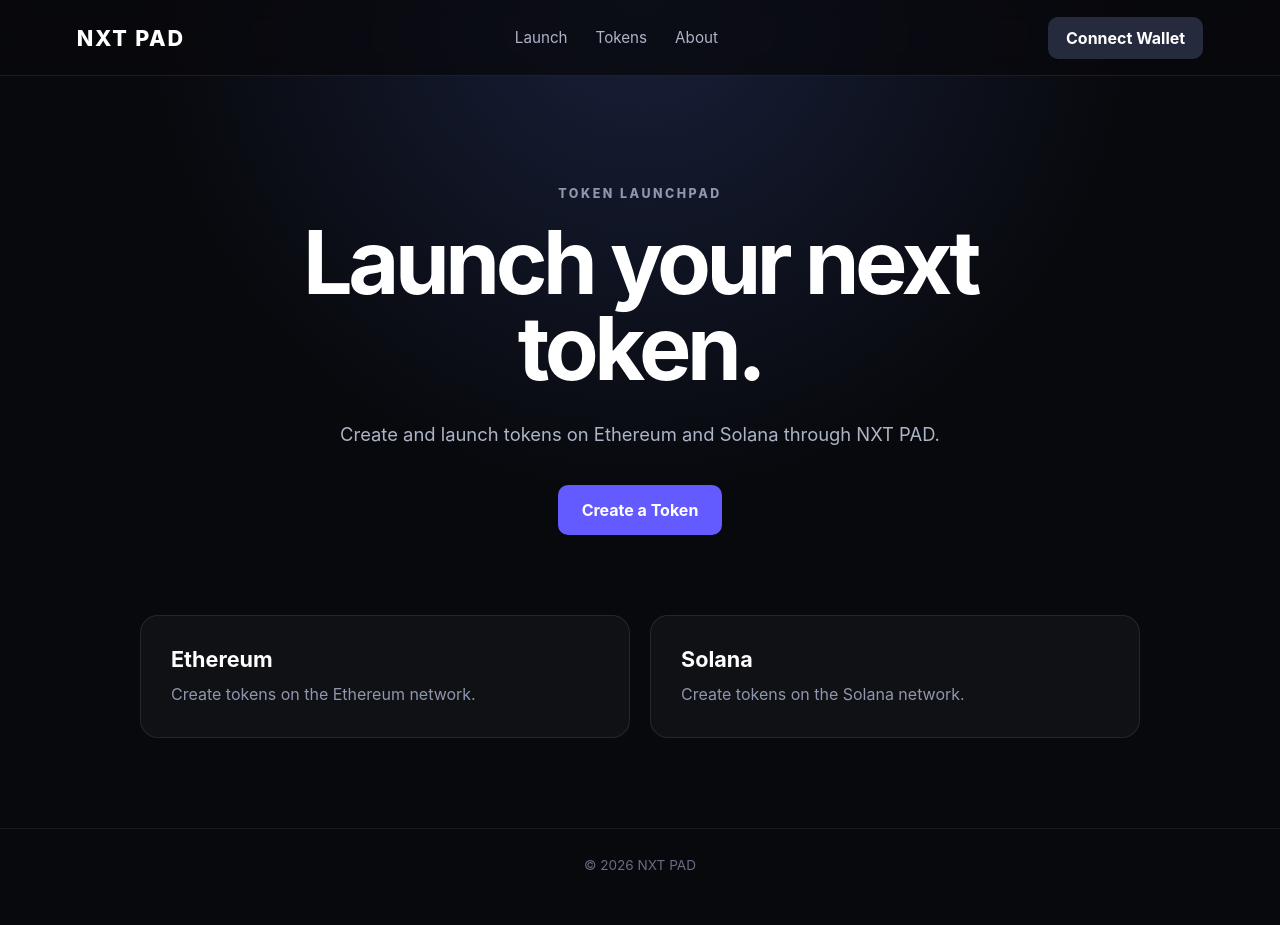
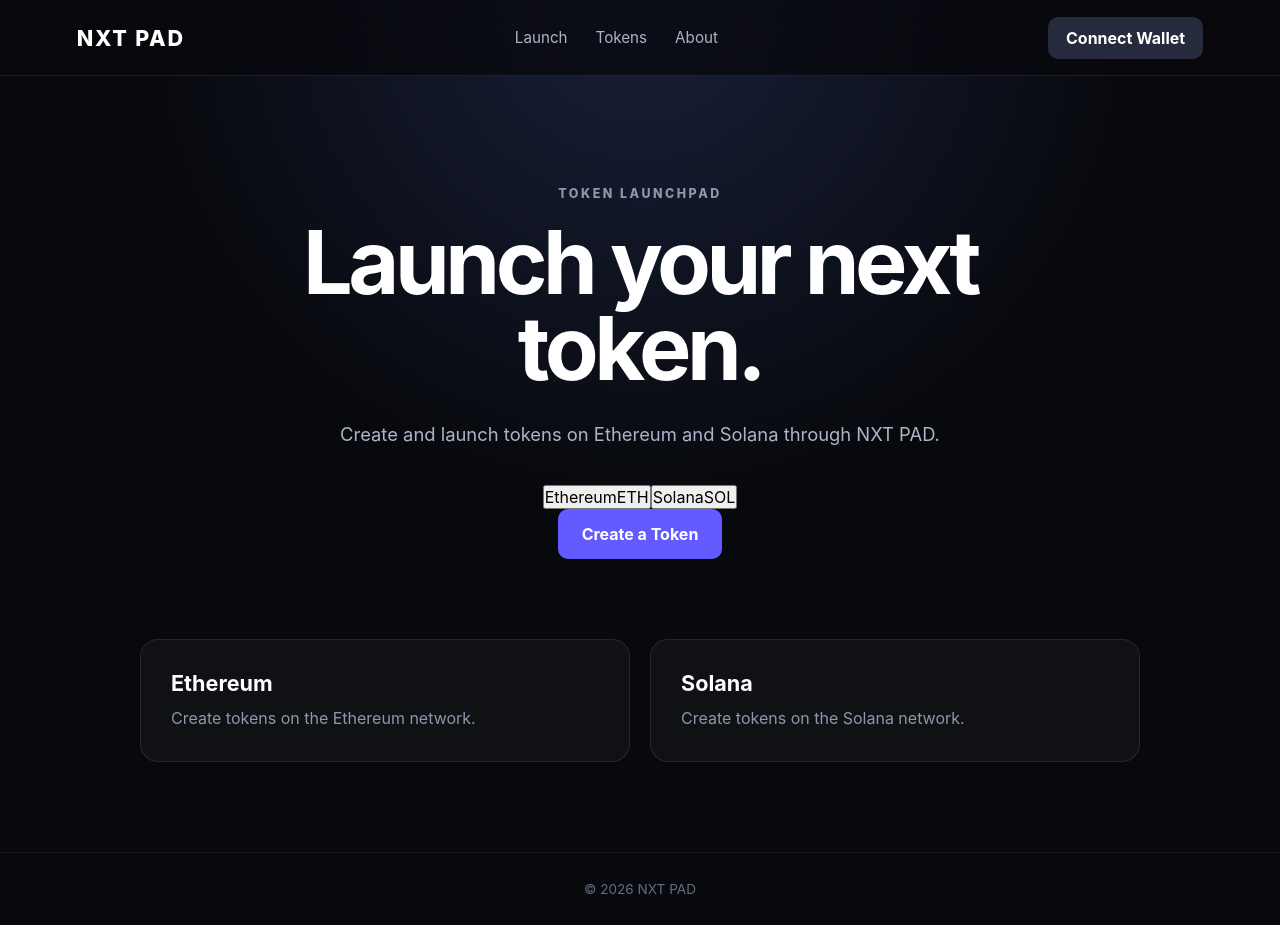
Before and after one commit to NXTPAD/NXTPADV2, a React (Vite) app: page / in a window 1280 px wide. Before the commit the page ends 901 px from the top, so only its background shows below. Built offline with nearby package versions, Linux system fonts and the light colour scheme.

Commit message:
Update App.jsx

```diff
--- a/src/App.jsx
+++ b/src/App.jsx
@@ -1,7 +1,12 @@
-import React from "react";
+import React, { useState } from "react";
 import WalletButton from "./components/WalletButton";
+import NetworkSelector from "./components/NetworkSelector";
+import TokenForm from "./components/TokenForm";
 
 function App() {
+  const [selectedNetwork, setSelectedNetwork] = useState("ethereum");
+  const [showTokenForm, setShowTokenForm] = useState(false);
+
   return (
     <div className="app">
       <header className="header">
@@ -29,17 +34,28 @@ function App() {
             through NXT PAD.
           </p>
 
+          <NetworkSelector
+            selectedNetwork={selectedNetwork}
+            onSelect={setSelectedNetwork}
+          />
+
+          {!showTokenForm ? (
             <button
               type="button"
               className="launch-button"
+              onClick={() => setShowTokenForm(true)}
             >
               Create a Token
             </button>
+          ) : (
+            <TokenForm network={selectedNetwork} />
+          )}
         </section>
 
-        <section className="networks">
+        <section className="networks" id="tokens">
           <div className="network-card">
             <h2>Ethereum</h2>
+
             <p>
               Create tokens on the Ethereum network.
             </p>
@@ -47,6 +63,7 @@ function App() {
 
           <div className="network-card">
             <h2>Solana</h2>
+
             <p>
               Create tokens on the Solana network.
             </p>
@@ -54,7 +71,7 @@ function App() {
         </section>
       </main>
 
-      <footer className="footer">
+      <footer className="footer" id="about">
         <p>© 2026 NXT PAD</p>
       </footer>
     </div>
```
Lines whose indentation alone changed are shown as unchanged.
